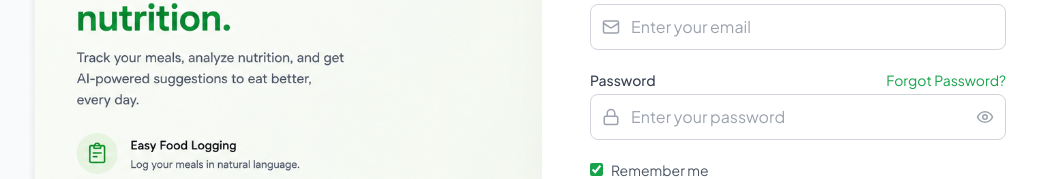
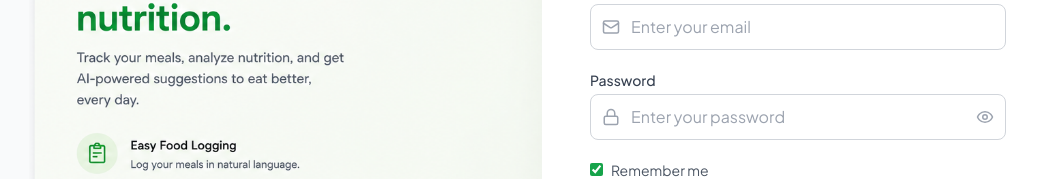
Before and after one commit to Anshu-1506/FoodLog, a React (Vite) app in the folder frontend/: page /login in a window 1280 px wide. Shown: the part 252-431 px from the top of the page, without its empty margins (98-1135 px from the left). Built offline with nearby package versions, Linux system fonts and the light colour scheme; no server answers.

Commit message:
Remove non-functional Forgot Password flow

```diff
--- a/frontend/src/pages/Login.jsx
+++ b/frontend/src/pages/Login.jsx
@@ -60,12 +60,7 @@
             </div>
 
             <div>
-              <div className="flex justify-between items-center mb-1">
-                <label className="block text-sm font-medium text-gray-700">Password</label>
-                <Link to="/forgot-password" className="text-sm text-green-600 hover:underline">
-                  Forgot Password?
-                </Link>
-              </div>
+            <label className="block text-sm font-medium text-gray-700 mb-1">Password</label>
               <div className="relative">
                 <Lock size={18} className="absolute left-3 top-1/2 -translate-y-1/2 text-gray-400" />
                 <input type={showPassword ? 'text' : 'password'} value={password} onChange={e => setPassword(e.target.value)} placeholder="Enter your password" className="w-full pl-10 pr-10 py-2.5 border border-gray-300 rounded-lg focus:outline-none focus:ring-2 focus:ring-green-500" />
```
